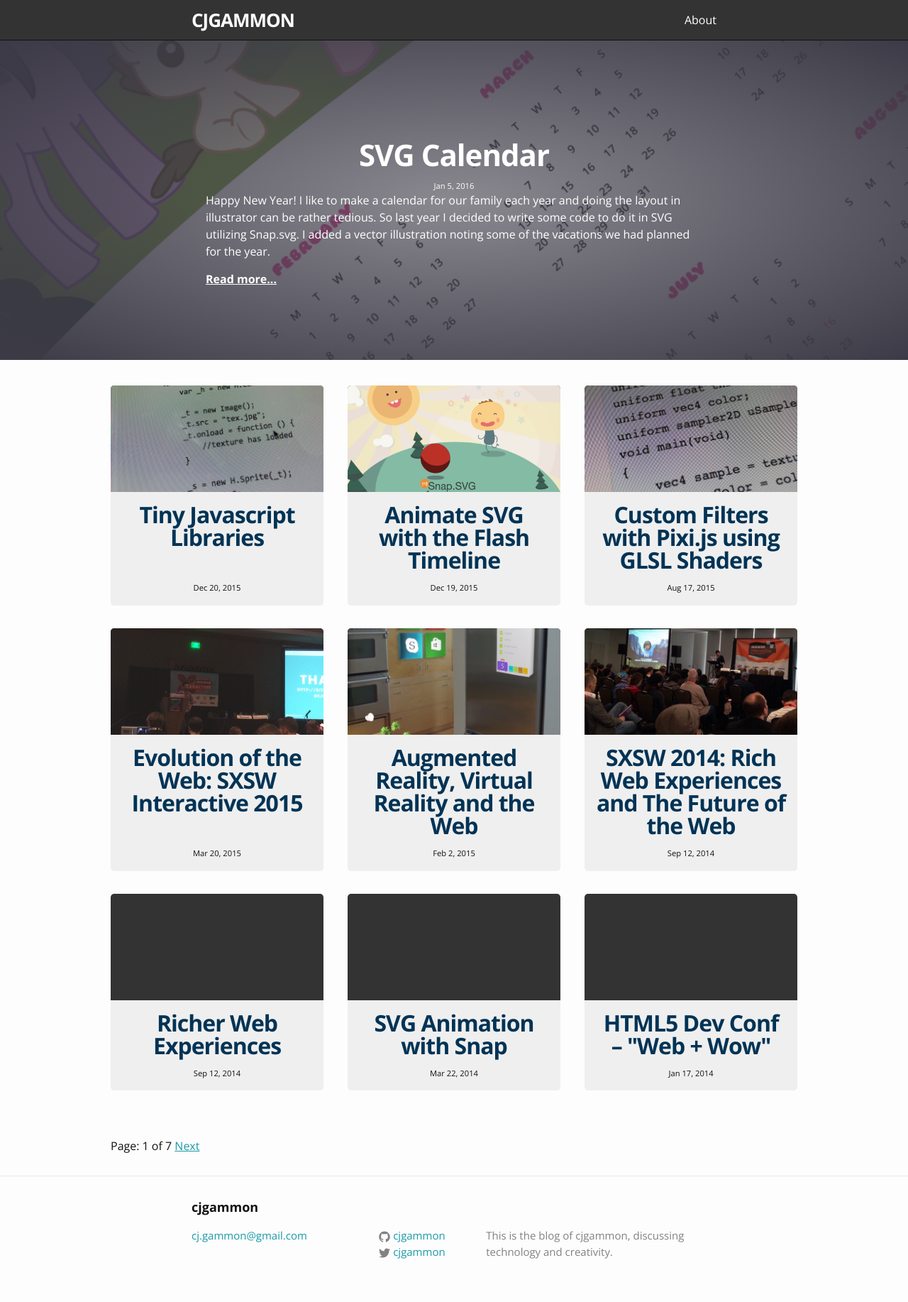
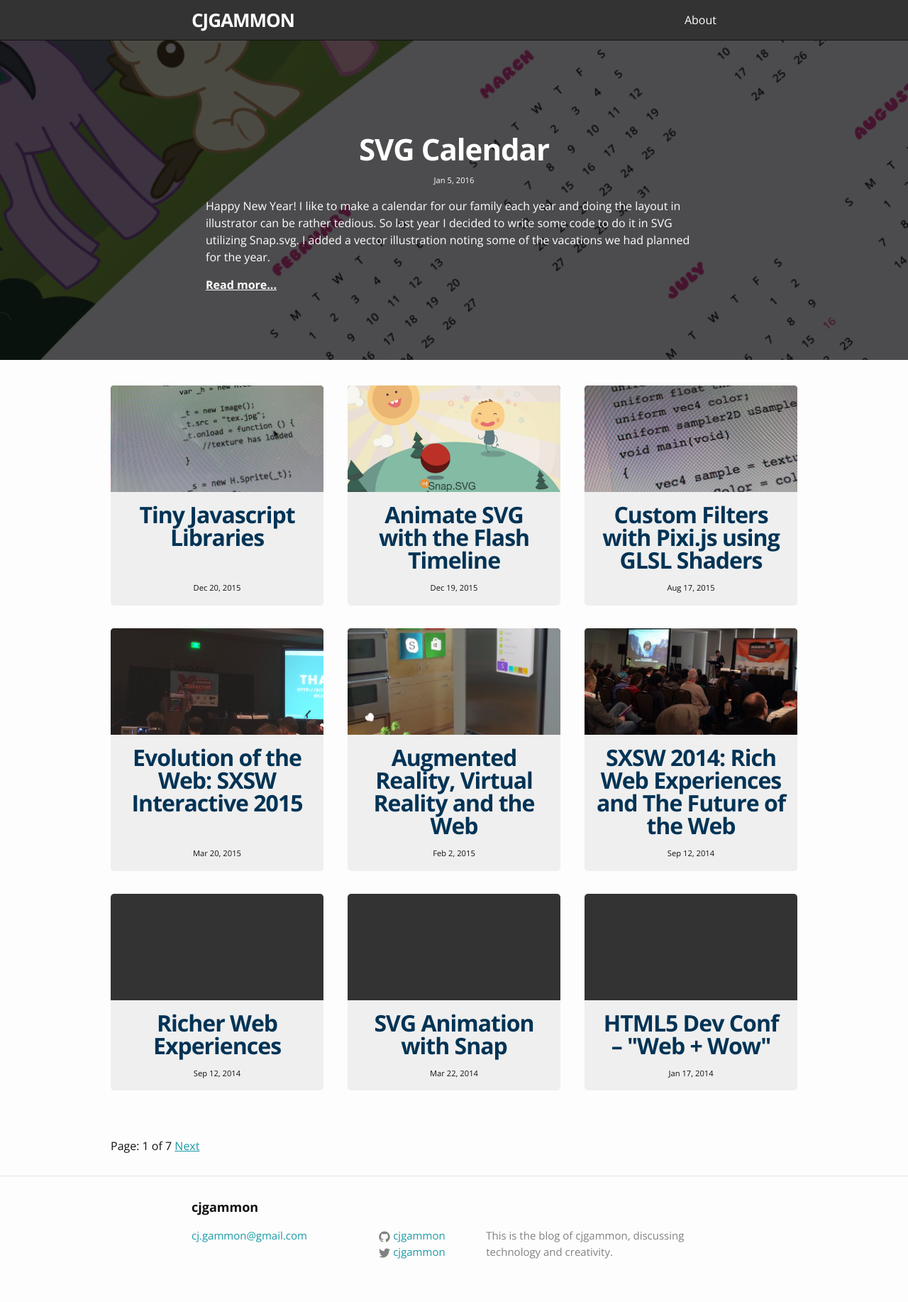
Before and after one commit to cjgammon/blog, a Jekyll site: the page built from index.html, in a window 1280 px wide. Shown: the whole page at 71% size. Built offline with Jekyll 4.4.1, drawn with Linux system fonts in a browser that asks for light colours; the list of posts is cut into pages by our own code.

Commit message:
new design blocks

```diff
--- a/_sass/_layout.scss
+++ b/_sass/_layout.scss
@@ -277,6 +277,7 @@
   }
 
   .post-content{
+    margin-top: 1em;
     max-width: 700px;
   }
 
@@ -348,12 +349,8 @@
   left: 0;
   width: 100%;
   height: 100%;
-  background-color: rgba(0, 0, 0, 0.5);
-  background: radial-gradient(ellipse at center, rgba(38,47,57,0.25) 0%, rgba(38,47,57,1) 100%);
+  background-color: rgba(0, 1, 3, 0.7);
 
-  &.darker{
-    background: radial-gradient(ellipse at center, rgba(60,58,70,0.6) 0%, rgba(60,58,70,1) 100%);
-  }
 }
 
 .pagination{
```
